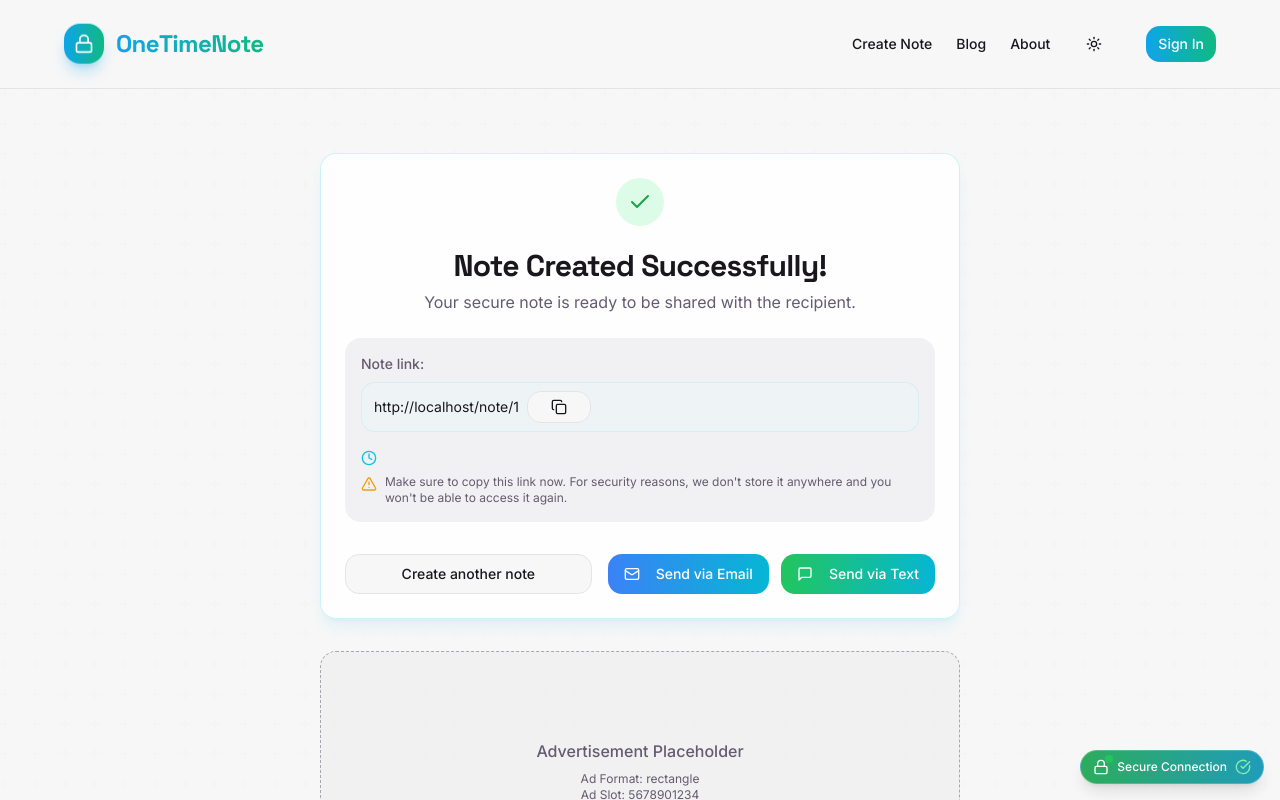
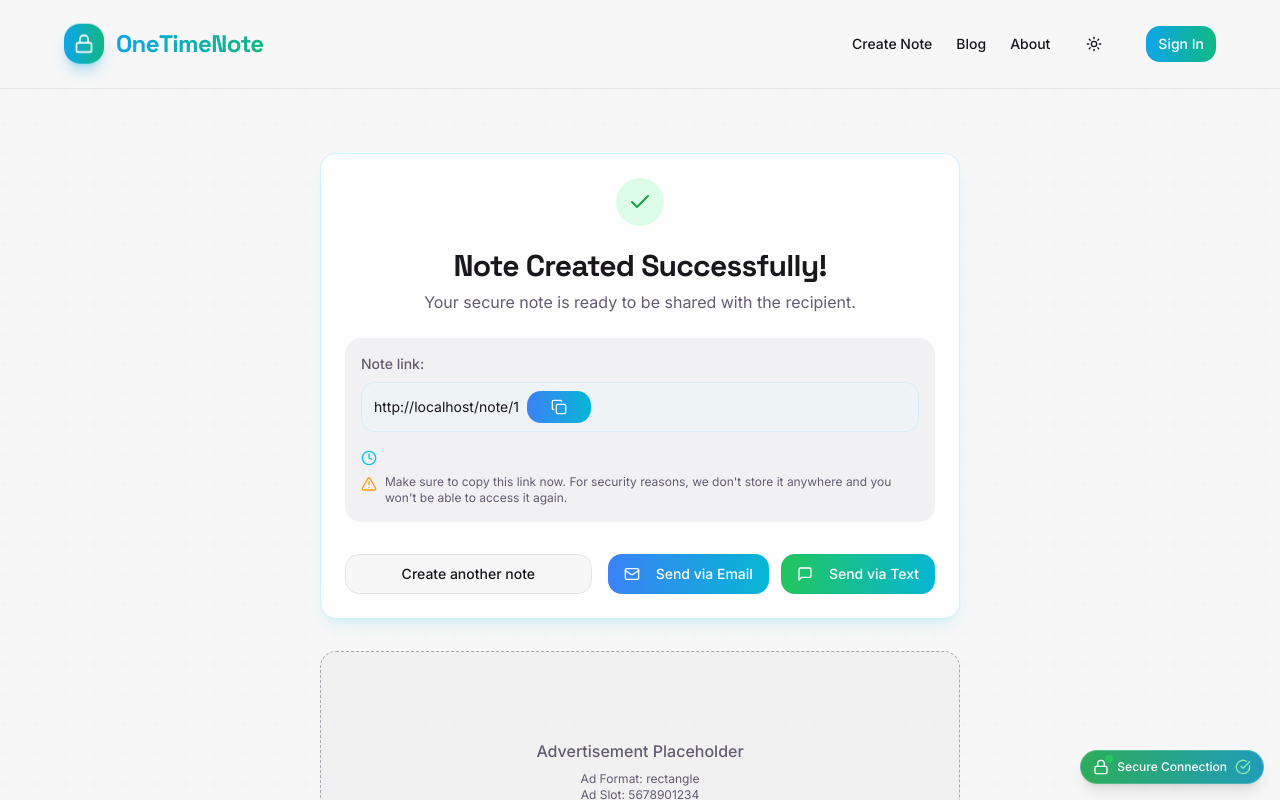
Before and after one commit to rachidofsky/vanish-note-share, a React (Vite) app: page /created/1 in a window 1280 px wide. Shown: the top 800 px of the page. Built offline with nearby package versions, Linux system fonts and the light colour scheme.

Commit message:
Fix: CopyButton style
Update CopyButton to match button style, including color.

```diff
--- a/src/App.css
+++ b/src/App.css
@@ -1,4 +1,3 @@
-
 #root {
   max-width: 1400px;
   margin: 0 auto;
@@ -17,6 +16,22 @@
 }
 .logo.react:hover {
   filter: drop-shadow(0 0 2em #10B981);
+}
+
+.copy-button {
+  will-change: filter;
+  transition: all 300ms;
+  border: 1px solid rgba(255, 255, 255, 0.1);
+}
+.copy-button:hover {
+  filter: drop-shadow(0 0 0.5em #0EA5E9);
+  transform: translateY(-2px);
+}
+.copy-button svg {
+  transition: transform 0.3s ease;
+}
+.copy-button:hover svg {
+  transform: scale(1.2);
 }
 
 .copy-icon {
--- a/src/components/CopyButton.tsx
+++ b/src/components/CopyButton.tsx
@@ -43,24 +43,24 @@ export const CopyButton = ({
       <Tooltip>
         <TooltipTrigger asChild>
           <Button
-            variant={copied ? "secondary" : "outline"}
+            variant={copied ? "default" : "default"}
             size={compact ? "icon" : "sm"}
             onClick={copyToClipboard}
-            className={`copy-icon transition-all duration-300 ${className} ${
+            className={`copy-button transition-all duration-300 ${className} ${
               copied
-                ? 'bg-green-500/20 text-green-700 border-green-500/50 shadow-neon'
-                : ''
+                ? 'bg-green-500 text-white shadow-neon border-green-500/50'
+                : 'bg-gradient-to-r from-blue-500 to-cyan-500 hover:from-blue-600 hover:to-cyan-600 text-white'
             } ${compact ? 'w-16 h-8 p-0' : 'text-xs flex items-center gap-1 w-[calc(100%*2)]'} relative overflow-hidden group`}
           >
             <span className="absolute inset-0 w-full h-full bg-gradient-to-r from-transparent via-white/20 to-transparent translate-x-[-100%] group-hover:animate-shimmer"></span>
             {copied ? (
               <>
-                <Check className={`${compact ? "h-4 w-4" : "h-3.5 w-3.5"} animate-spin-slow`} />
+                <Check className={`${compact ? "h-4 w-4" : "h-3.5 w-3.5"} animate-spin-slow text-white`} />
                 {showText && !compact && 'Copied!'}
               </>
             ) : (
               <>
-                <Copy className={`${compact ? "h-5 w-5" : "h-4 w-4"} will-change-transform`} />
+                <Copy className={`${compact ? "h-5 w-5" : "h-4 w-4"} will-change-transform text-white`} />
                 {showText && !compact && 'Copy'}
               </>
             )}
```
